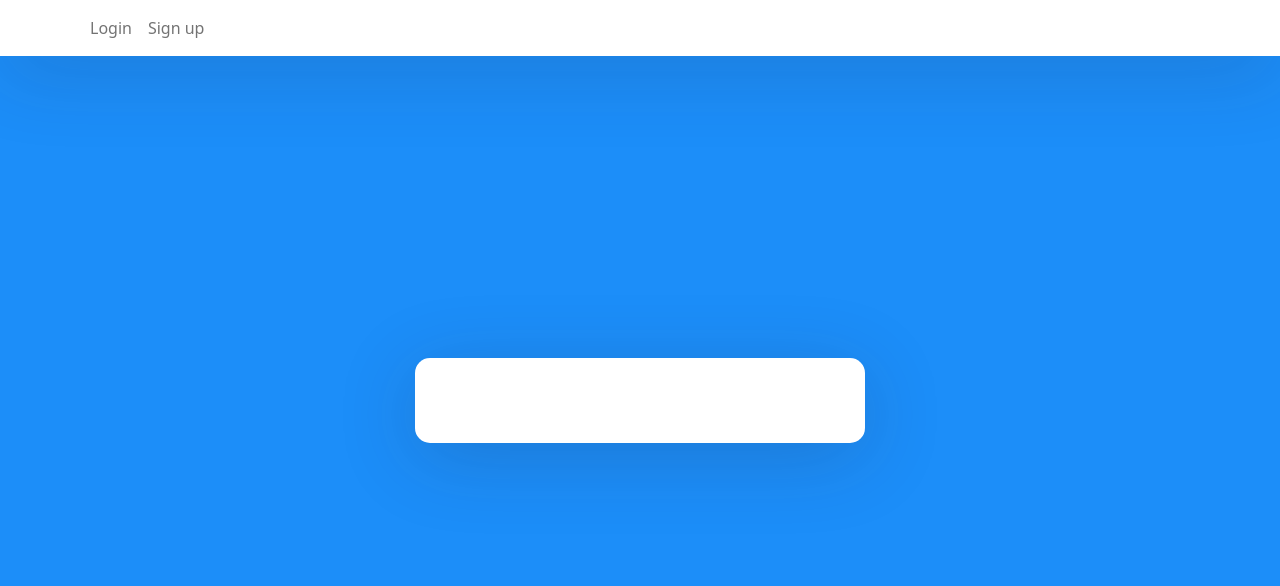
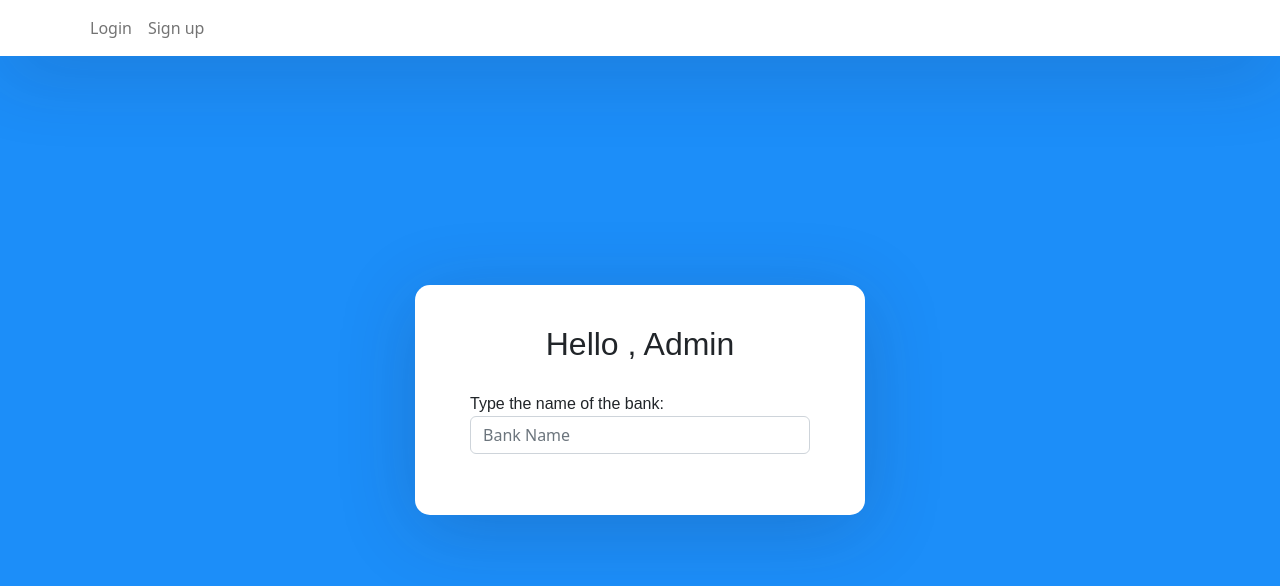
Before and after one commit to prashant1shukla/KoanPay, a React (Create React App) app in the folder frontend/: page /bankName in a window 1280 px wide. Before the commit this address had no page. Shown: the top 586 px of the page. Built offline with nearby package versions, Linux system fonts and the light colour scheme; no server answers.

Commit message:
Bank name page done

```diff
--- a/frontend/src/App.js
+++ b/frontend/src/App.js
@@ -7,6 +7,7 @@ import Login from './components/login_component'
 import SignUp from './components/signup_component'
 import SignUpAdmin from './components/signup_component_admin'
 import Home from './components/home'
+import BankName from "./components/bankName";
 
 function App() {
   return (
@@ -22,7 +23,7 @@ function App() {
                   </Link>
                 </li>
                 <li className="nav-item">
-                  <Link className="nav-link" to={'/sign-up'}>
+                  <Link className="nav-link" to={'/'}>
                     Sign up
                   </Link>
                 </li>
@@ -38,7 +39,7 @@ function App() {
               <Route path="/sign-in" element={<Login />} />
               <Route path="/sign-up" element={<SignUp />} />
               <Route path="/sign-up-admin" element={<SignUpAdmin />} />
-
+              <Route path="/bankName" element={<BankName />} />
             </Routes>
           </div>
         </div>
--- a/frontend/src/components/userDetails.js
+++ b/frontend/src/components/bankName.js
@@ -1,7 +1,4 @@
-import React, { Component, useEffect, useState } from "react";
-// import AdminHome from "./adminHome";
-
-// import UserHome from "./userHome";
+import React, { Component} from "react";
 
 export default class UserDetails extends Component {
     constructor(props){
@@ -26,14 +23,24 @@ export default class UserDetails extends Component {
       .then((res) => res.json())
       .then((data) => {
         console.log(data, "userData");
-        this,setState({userData: data.data});
+        this.setState({userData: data.data});
       });
   }
   render(){
     return (
         <div>
-            Name <h1> {this.state.userData.fname} </h1>
-            Email<h1>{this.state.userData.email}</h1>
+            <form onSubmit={this.handleSubmit}>
+              <h3><h2>Hello <b>{this.state.userData.fname}</b>, Admin</h2></h3>
+              <div className="mb-3">
+                <label>Type the name of the bank:</label>
+                <input
+                  type="text"
+                  className="form-control"
+                  placeholder="Bank Name"
+                  onChange={e=>this.setState({fname:e.target.value})}
+                />
+              </div>
+          </form>
         </div>
     );
   }
--- a/frontend/src/components/login_component.js
+++ b/frontend/src/components/login_component.js
@@ -1,85 +1,18 @@
-import React, { Component } from "react";
+import React, { Component, useState } from "react";
 
-export default class Login extends Component {
-  // constructor(props){
-  //   super(props);
-  //     this.state={
-  //       email:"",
-  //       password:"",
-  //   };
-  //   this.handleSubmit=this.handleSubmit.bind(this);
-  // }
-  // handleSubmit(e){
-  //   e.preventDefault();
+export default function Login() {
+  const [email, setEmail] = useState("");
+  const [password, setPassword] = useState("");
 
-  //   const{email,password}=this.state;
-  //   console.log(email,password);
-  //   fetch("http://localhost:5000/login-user", {
-  //     method: "POST",
-  //     crossDomain: true,
-  //     headers: {
-  //       "Content-Type": "application/json",
-  //       Accept: "application/json",
-  //       "Access-Control-Allow-Origin": "*",
-  //     },
-  //     body: JSON.stringify({
-  //       email,
-  //       password,
-  //     }),
-  //   })
-  //     .then((res) => res.json())
-  //     .then((data) => {
-  //       console.log(data, "userRegister");
-        // if (data.status == "ok") {
-        //   alert("login successful");
-        //   window.localStorage.setItem("token", data.data);
-        //   window.localStorage.setItem("loggedIn", true);
+  function handleSubmit(e) {
+    e.preventDefault();
 
-        //   window.location.href = "./userDetails";
-        // }
-      // });
-
-
-    // e.preventDefault();
-    // const{email,password}=this.state;
-    // console.log(email,password);
-
-    // fetch("http://localhost:5000/login-user",{
-
-    //         method: "POST",
-    //         crossDomain: true,
-    //         headers:{
-    //             "Content-Type":"application/json",
-    //             Accept: "application/json",
-    //             "Access-Control-Allow-Origin": "*",
-    //         },
-    //         body: JSON.stringify({
-    //             email,
-    //             password,
-    //         }),
-    //     })
-    //     .then((res)=>res.json())
-    //     .then((data)=>{
-    //         console.log(data, "userRegister");
-    //     });
-
-    constructor(props){
-      super(props);
-      this.state={
-          email: "",
-          password: "",
-      };
-      this.handleSubmit=this.handleSubmit.bind(this);
-  }
-  handleSubmit(e){
-      e.preventDefault();
-      const{email,password}=this.state;
     console.log(email, password);
-      fetch("http://localhost:5000/login-user",{
+    fetch("http://localhost:5000/login-user", {
       method: "POST",
       crossDomain: true,
-          headers:{
-              "Content-Type":"application/json",
+      headers: {
+        "Content-Type": "application/json",
         Accept: "application/json",
         "Access-Control-Allow-Origin": "*",
       },
@@ -88,22 +21,23 @@ export default class Login extends Component {
         password,
       }),
     })
-      .then((res)=>res.json())
-      .then((data)=>{
+      .then((res) => res.json())
+      .then((data) => {
         console.log(data, "userRegister");
-          if(data.status="ok"){
-            alert("login sucessful!");
-            window.localStorage.setItem("token",data.data);
-            window.location.href="./userDetails";
+        if (data.status == "ok") {
+          alert("login successful");
+          window.localStorage.setItem("token", data.data);
+          window.localStorage.setItem("loggedIn", true);
+
+          window.location.href = "./bankName";
         }
       });
+  }
 
-
-
-  }
-  render() {
   return (
-      <form onSubmit={this.handleSubmit}>
+    // <div className="auth-wrapper">
+    //   <div className="auth-inner">
+        <form onSubmit={handleSubmit}>
           <h3>Sign In</h3>
 
           <div className="mb-3">
@@ -112,7 +46,7 @@ export default class Login extends Component {
               type="email"
               className="form-control"
               placeholder="Enter email"
-            onChange={(e)=>this.setState({ email:e.target.value })}
+              onChange={(e) => setEmail(e.target.value)}
             />
           </div>
 
@@ -122,7 +56,7 @@ export default class Login extends Component {
               type="password"
               className="form-control"
               placeholder="Enter password"
-            onChange={(e)=>this.setState({ password:e.target.value })}
+              onChange={(e) => setPassword(e.target.value)}
             />
           </div>
 
@@ -145,9 +79,10 @@ export default class Login extends Component {
             </button>
           </div>
           <p className="forgot-password text-right">
-          Forgot <a href="#">password?</a>
+            <a href="/sign-up">Sign Up</a>
           </p>
         </form>
-    )
+      // </div>
+    // </div>
+  );
 }
-}
--- a/frontend/src/components/signup_component.js
+++ b/frontend/src/components/signup_component.js
@@ -29,13 +29,22 @@ export default class SignUp extends Component {
                 email,
                 lname,
                 password,
-                // usertype,
+                usertype,
             }),
         })
         .then((res)=>res.json())
         .then((data)=>{
             console.log(data, "userRegister");
+            if (data.status == "ok") {
+              alert("signup successful");
+              // window.localStorage.setItem("token", data.data);
+              // window.localStorage.setItem("loggedIn", true);
+
+              window.location.href = "./sign-in";
+            }
         });
+
+
     }
   render() {
     return (
```
Also changed, not shown: 2 other files (tests, documents, lock files or other folders). Lines whose indentation alone changed are shown as unchanged.
